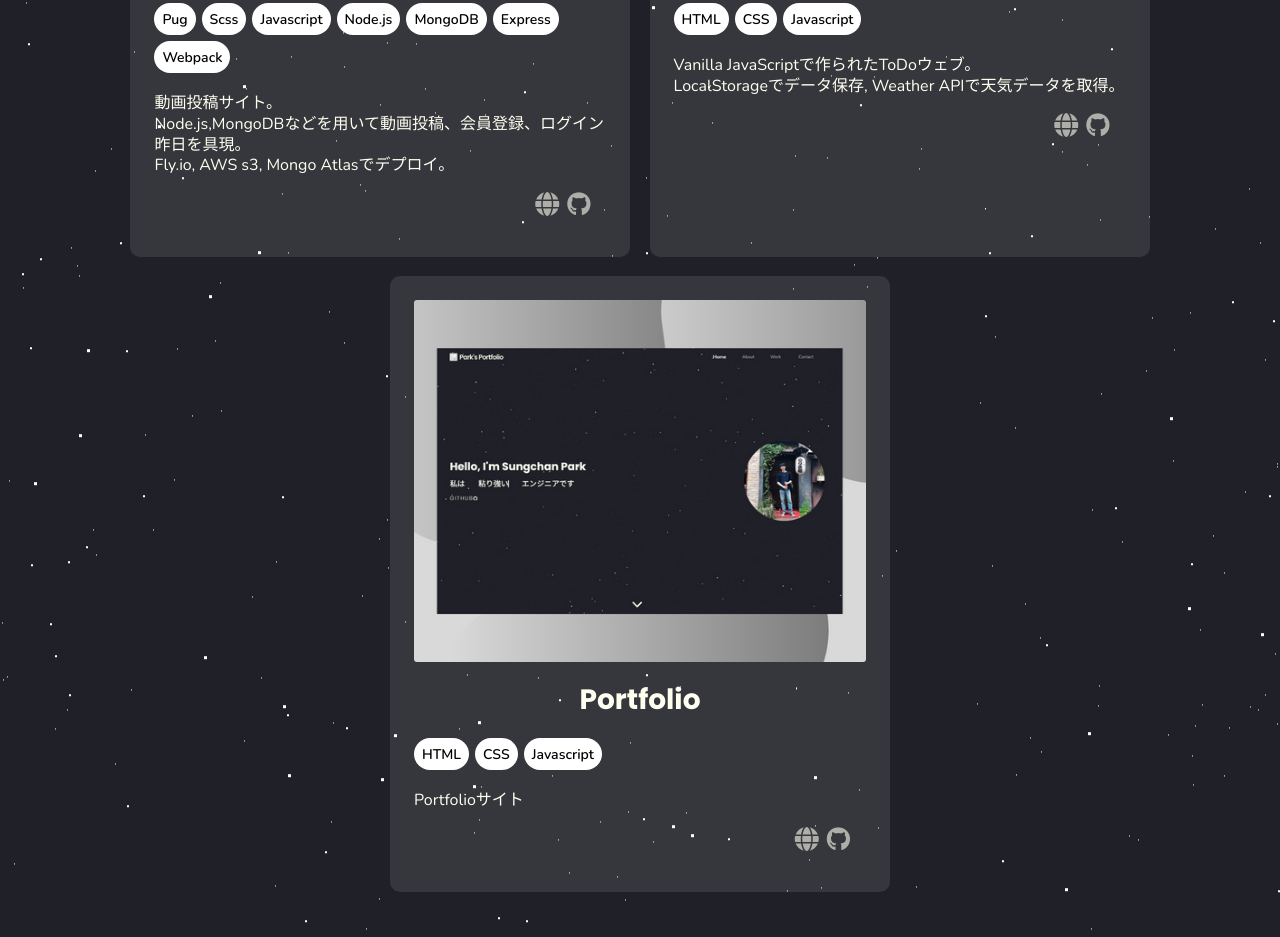
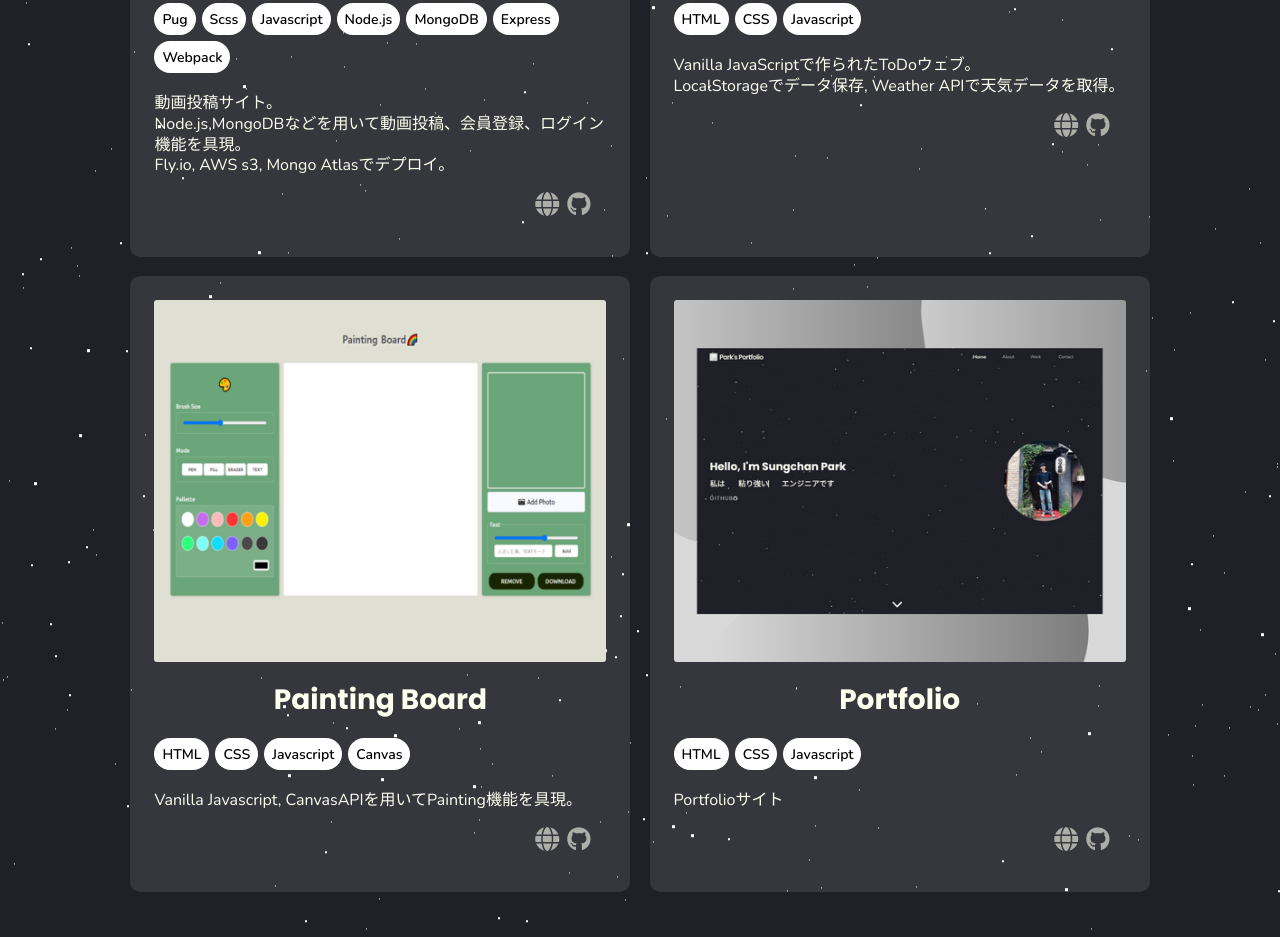
Before and after one commit to TankXD/parks-portfolio, a website: page index.html in a window 1280 px wide. Shown: the part 2583-3520 px from the top of the page. Drawn offline with nearby package versions, Linux system fonts and the light colour scheme.

Commit message:
UPDATE : new project

```diff
--- a/index.html
+++ b/index.html
@@ -202,7 +202,7 @@
               <li class="tag"><span>Webpack</span></li>
             </ul>
             <p class="project__description">
-              動画投稿サイト。<br />Node.js,MongoDBなどを用いて動画投稿、会員登録、ログイン昨日を具現。<br />
+              動画投稿サイト。<br />Node.js,MongoDBなどを用いて動画投稿、会員登録、ログイン機能を具現。<br />
               Fly.io, AWS s3, Mongo Atlasでデプロイ。
             </p>
             <ul class="project__links">
@@ -232,6 +232,32 @@
             <p class="project__description">
               Vanilla JavaScriptで作られたToDoウェブ。<br />LocalStorageでデータ保存,
               Weather APIで天気データを取得。
+            </p>
+            <ul class="project__links">
+              <a href="https://tankxd.github.io/tank-todo/" target="blank"
+                ><li class="link-site">
+                  <i class="fa-solid fa-globe"></i></li
+              ></a>
+              <a href="https://github.com/TankXD/tank-todo" target="blank"
+                ><li class="link-github"><i class="fa-brands fa-github"></i></li
+              ></a>
+            </ul>
+          </div>
+          <div class="project" data-type="front-end">
+            <img
+              src="images/projects/painting-board.PNG"
+              alt="paintingboard"
+              class="project__img"
+            />
+            <h2 class="project__title">Painting Board</h2>
+            <ul class="project__tags">
+              <li class="tag"><span>HTML</span></li>
+              <li class="tag"><span>CSS</span></li>
+              <li class="tag"><span>Javascript</span></li>
+              <li class="tag"><span>Canvas</span></li>
+            </ul>
+            <p class="project__description">
+              Vanilla Javascript, CanvasAPIを用いてPainting機能を具現。
             </p>
             <ul class="project__links">
               <a href="https://tankxd.github.io/tank-todo/" target="blank"
```
Also changed, not shown: images/projects/painting-board.png (added).
